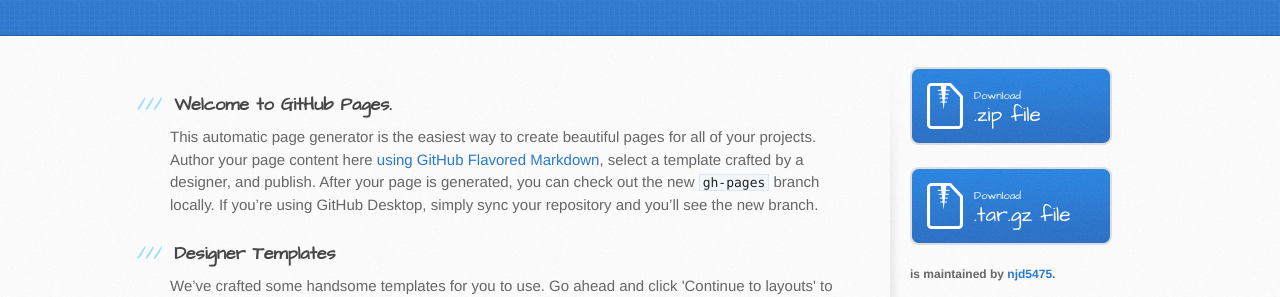
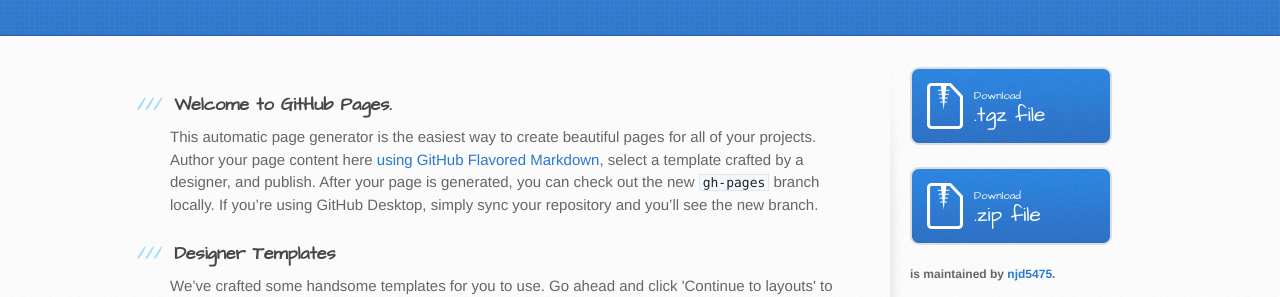
Before and after one commit to njd5475/Pup8Bit, a plain HTML site: page index.html in a window 1280 px wide. Shown: the part 165-462 px from the top of the page. Drawn offline with Linux system fonts and the light colour scheme.

Commit message:
Test putting distribution there.

```diff
--- a/index.html
+++ b/index.html
@@ -55,13 +55,13 @@
         </section>
 
         <aside id="sidebar">
-          <a href="https://github.com/njd5475/Pup8Bit/zipball/master" class="button">
+          <a href="/dist/Pup8Bit.tgz" class="button">
+            <small>Download</small>
+            .tgz file
+          </a>
+          <a href="/dist/Pup8Bit.zip" class="button">
             <small>Download</small>
             .zip file
-          </a>
-          <a href="https://github.com/njd5475/Pup8Bit/tarball/master" class="button">
-            <small>Download</small>
-            .tar.gz file
           </a>
 
           <p class="repo-owner"><a href="https://github.com/njd5475/Pup8Bit"></a> is maintained by <a href="https://github.com/njd5475">njd5475</a>.</p>
```
Also changed, not shown: 3 other files.
